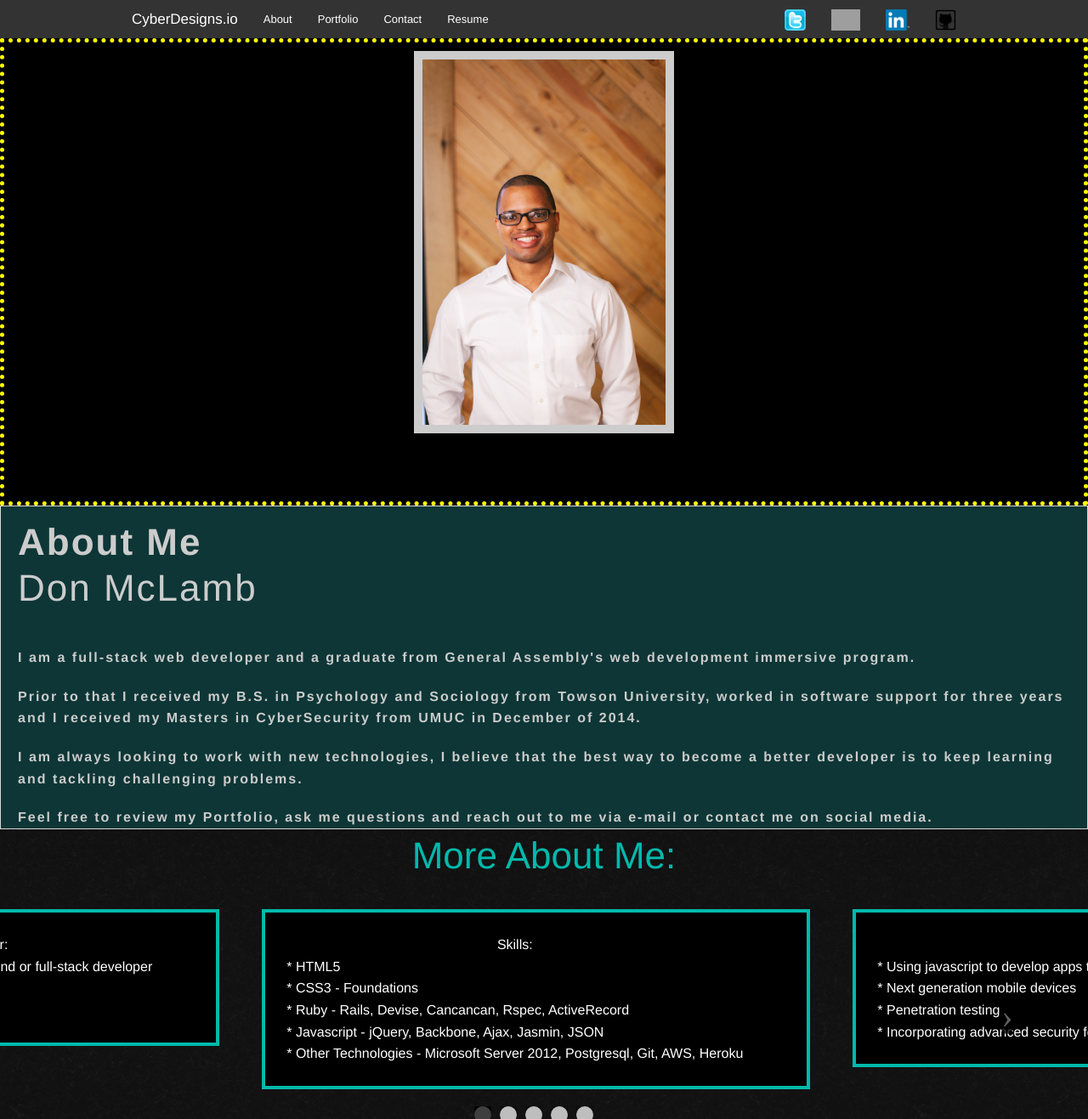
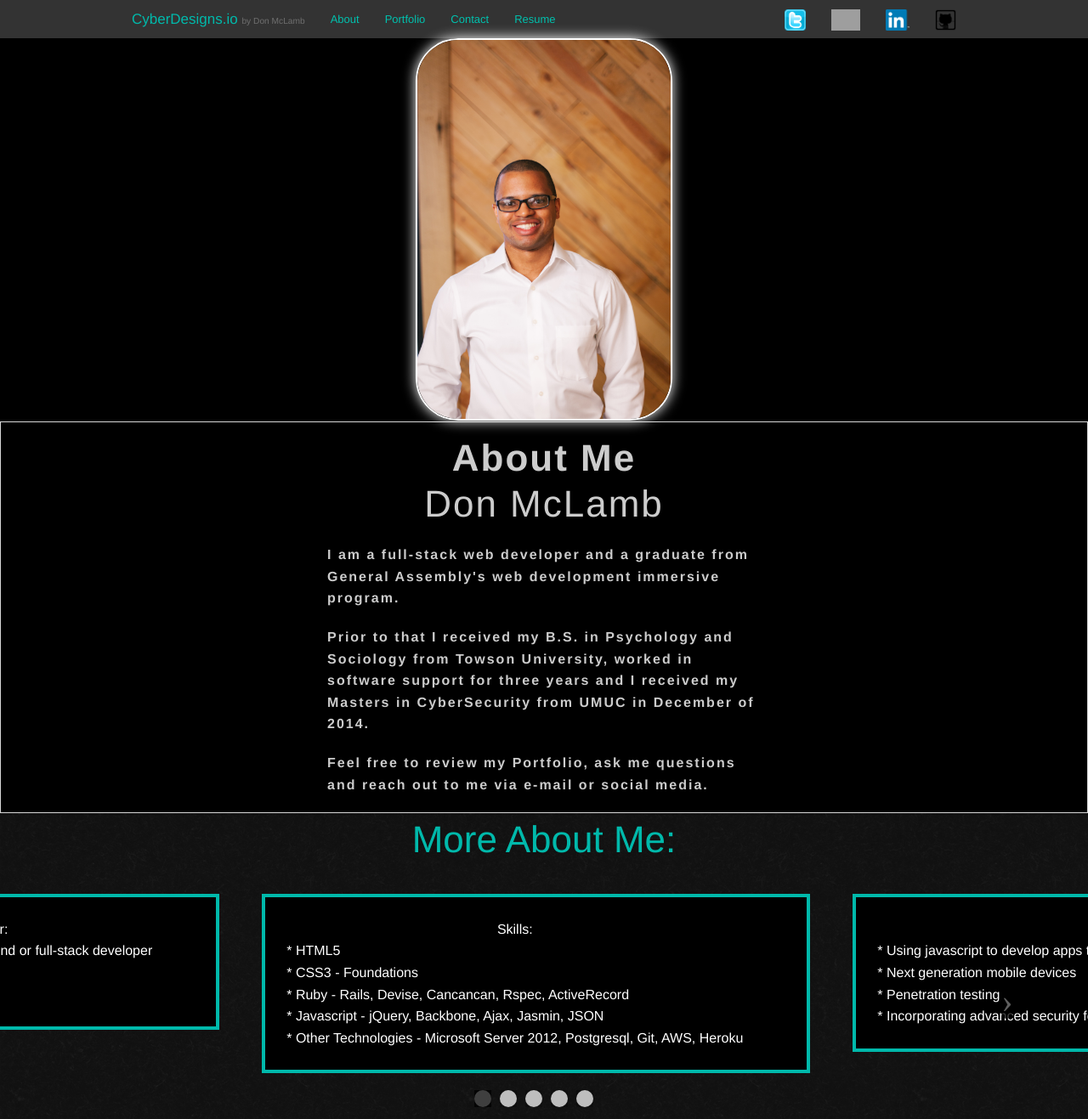
Before and after one commit to dmc2015/portfolio, a PHP site: page /index.html in a window 1280 px wide. Shown: the top 1317 px of the page at 85% size. Run offline with PHP 8.4, Linux system fonts and the light colour scheme; some libraries are stand-ins or nearby versions; some web fonts are replaced; grey boxes are pictures that could not be loaded.

Commit message:
changed a lot of colors, themes are almost completely in place. image has border. will swap about section for portfolio

```diff
--- a/css/about.css
+++ b/css/about.css
@@ -28,6 +28,14 @@ p.text-center.panel.about-slider{
 }
 
 .about-list{
+
+}
+
+.aboutme, .about*, .about p, .aboutp{
+  /*margin: 0 auto;
+  display: block;*/
+  padding-left: 20%;
+  padding--right: 20%;
 
 }
 
--- a/css/picturesection.css
+++ b/css/picturesection.css
@@ -2,16 +2,16 @@
 .image {
   clear: both;
   /* padding: 0 45% 0 45%; */
-  height: 550px;
+  height: 451px;
   background-color: black;
   /* border-left: dotted yellow; */
   /* border-right: dotted yellow; */
-  border: 5px dotted yellow;
+  /*border: 5px dotted yellow;*/
   width: 100%;
   position: relative;
   display: block;
   /*margin: 0 auto;*/
-  padding-top: 10px;
+  /*padding-top: 15px;*/
   margin: 0 auto;
 
 }
@@ -58,10 +58,25 @@ body{
   margin-right: 15%;*/
   /*padding-top: 5%;*/
   max-height: 450px;
-  border-color: #ccc;
+  border: 2px solid #FFFFFF;
+  border-radius: 50px;
+  box-shadow: 0 0 15px #FFFFFF;
+  /*border-color: black;
   border-width: 10px;
-  border-style: solid;
+  border-style: solid;*/
 }
+
+.glowing-border {
+  border: 2px solid #dadada;
+  border-radius: 7px;
+}
+
+.glowing-border:focus {
+  outline: none;
+  border-color: #9ecaed;
+  box-shadow: 0 0 10px #9ecaed;
+}
+
 
 .slick-slider{
   left: -30px;
@@ -92,6 +107,7 @@ body{
 line-height:0;
 visibility:hidden;
 }*/
+
 section.subsection.about.panel {
   display: block;
   /* position: relative; */
@@ -99,4 +115,17 @@ section.subsection.about.panel {
   /* clear: both; */
   /* padding-top: 20%; */
   margin-top: 0;
+  padding-right:20px;
 }
+/*
+.about*, .about p, .aboutp, .about h1{
+padding-right: 800px;
+padding-left: 800px;
+
+}*/
+
+section.subsection.about.panel {
+  padding-right: 30%;
+  padding-left: 30%;
+  padding-bottom: 20px;
+}
--- a/css/theme.css
+++ b/css/theme.css
@@ -58,18 +58,30 @@ margin-top: 5%;
 h1 .aboutme{
 	font-weight: normal;
 }
-
+#top{
+	color: #00B9AB !important;
+}
 
 .about, .about p, .about h2 .about h1, .about h1{
 	/*background-image: url("../images/bg-1-full.jpg");*/
+	/*color: #ccc;*/
 	color: #ccc;
-	background-color: #0E3636;
+	background-color: black;
+
+	/*background-color: #0E3636;*/
 }
 
 .about{
-	background-color: #0E3636;
+	/*background-color: #0E3636;*/
 }
 
+.top-bar-section ul li>a {
+	color: #00C1AE;
+}
+
+.top-bar .name h1 a{
+	color: #00B9AB;
+}
 
 .panel{
 	margin-bottom: 0;
--- a/index.html
+++ b/index.html
@@ -7,13 +7,15 @@
 	<meta name = "viewport" content="width=device-width, initial-scale=1.0"/>
 
 	<link rel="stylesheet" href="">
-	<link rel="stylesheet" href="https://cdnjs.cloudflare.com/ajax/libs/foundation/5.5.2/css/foundation.min.css">
+	<!-- <link rel="stylesheet" href="https://cdnjs.cloudflare.com/ajax/libs/foundation/5.5.2/css/foundation.css"> -->
+	<link rel="stylesheet" type="text/css" href="foundation-5.5.2/css/foundation.min.css"/>
+
 	<!-- <link rel="stylesheet" type="text/css" href="css/normalize.css"/> -->
 
 	<script src="foundation-5.5.2/js/vendor/modernizr.js"></script>
 
 
-	<title>CyberDesigns</title>
+	<title>CyberDesigns.io</title>
 	<link rel="stylesheet" type="text/css" href="css/theme.css"/>
 	<link rel="stylesheet" type="text/css" href="css/layout.css"/>
 
@@ -47,7 +49,7 @@
 
 			<ul class="title-area">
 				<li class="name">
-					<h1><a href="#top">CyberDesigns.io</a></h1>
+					<h1><a href="#top text-left">CyberDesigns.io <small>by  Don McLamb</small></a></h1>
 				</li>
 				<li class="toggle-topbar menu-icon">
 					<a href="#"><span>Menu</span></a>
@@ -91,16 +93,14 @@
 	</section>
 
 		<section class="subsection about panel">
-			<h1 class="aboutme">About Me</h1>
-			<h1 class="name">Don McLamb</h1>
+			<h1 class="aboutme text-center">About Me</h1>
+			<h1 class="name text-center">Don McLamb</h1>
 
 			<p>I am a full-stack web developer and a graduate from General Assembly's web development immersive program.</p>
 
 			<p>Prior to that I received my B.S. in Psychology and Sociology from Towson University, worked in software support for three years and I received my Masters in CyberSecurity from UMUC in December of 2014.</p>
 
-			<p>I am always looking to work with new technologies, I believe that the best way to become a better developer is to keep learning and tackling challenging problems. </p>
-
-			<p>Feel free to review my Portfolio, ask me questions and reach out to me via e-mail or contact me on social media.</p>
+			<p>Feel free to review my Portfolio, ask me questions and reach out to me via e-mail or social media.</p>
 		</section>
 	</section>
 
```
Lines whose indentation alone changed are shown as unchanged.
